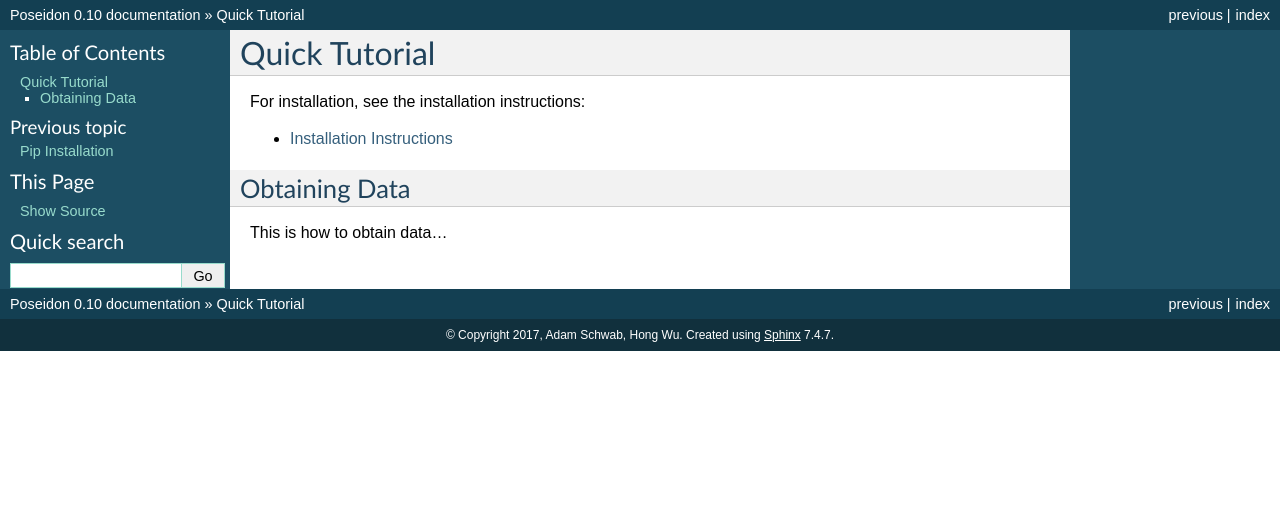
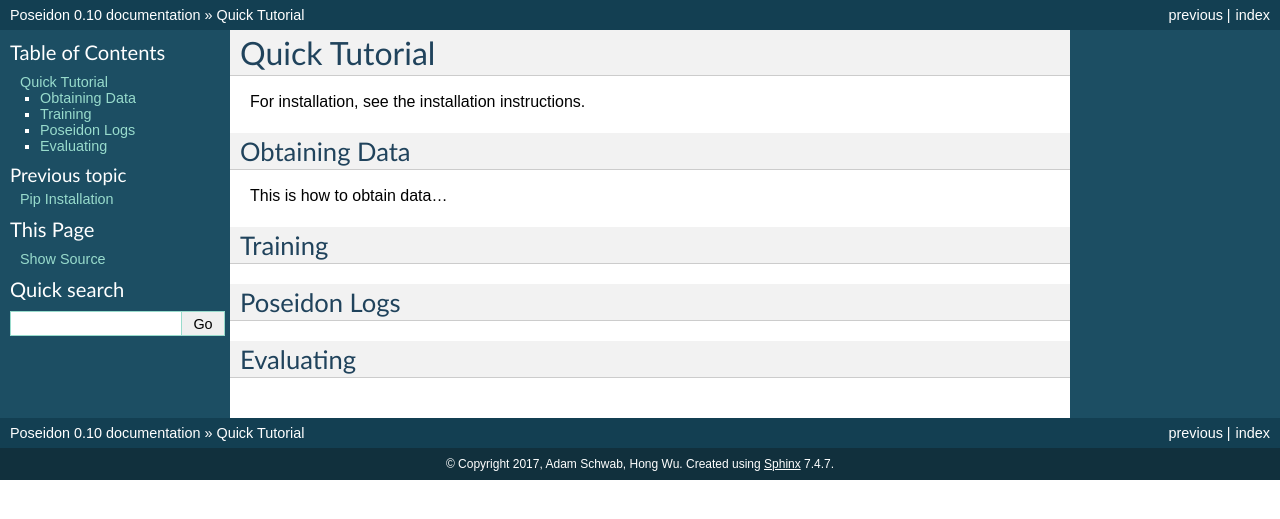
Before and after one commit to petuum-inc/poseidon-release, a Sphinx documentation site: the page built from docs/source/tutorial.rst, in a window 1280 px wide. Shown: the top 519 px of the page. Built offline with Sphinx 7.4.7, drawn with Linux system fonts in a browser that asks for light colours.

Commit message:
creating structure

```diff
--- a/docs/source/debian_install.rst
+++ b/docs/source/debian_install.rst
@@ -2,3 +2,9 @@ Debian Installation
 ===================
 
 Don't forget to install CUDA and cudNN. Once this is complete, follow these steps...
+
+Install
+-------
+
+Uninstall
+---------
--- a/docs/source/install.rst
+++ b/docs/source/install.rst
@@ -10,6 +10,9 @@ Poseidon currently only runs on GPU clusters. CUDA and cudNN packages are requir
    :maxdepth: 2
 
    cuda_install
+
+Installation Options
+====================
 
 Debian Installation
 -------------------
--- a/docs/source/tutorial.rst
+++ b/docs/source/tutorial.rst
@@ -1,14 +1,18 @@
 Quick Tutorial
 ==============
 
-For installation, see the installation instructions:
-
-.. toctree::
-   :maxdepth: 1
-
-   install
+For installation, see the installation instructions.
 
 Obtaining Data
 --------------
 
 This is how to obtain data...
+
+Training
+--------
+
+Poseidon Logs
+-------------
+
+Evaluating
+----------
```
Also changed, not shown: docs/source/pip_install.rst (+12 -0 lines).
